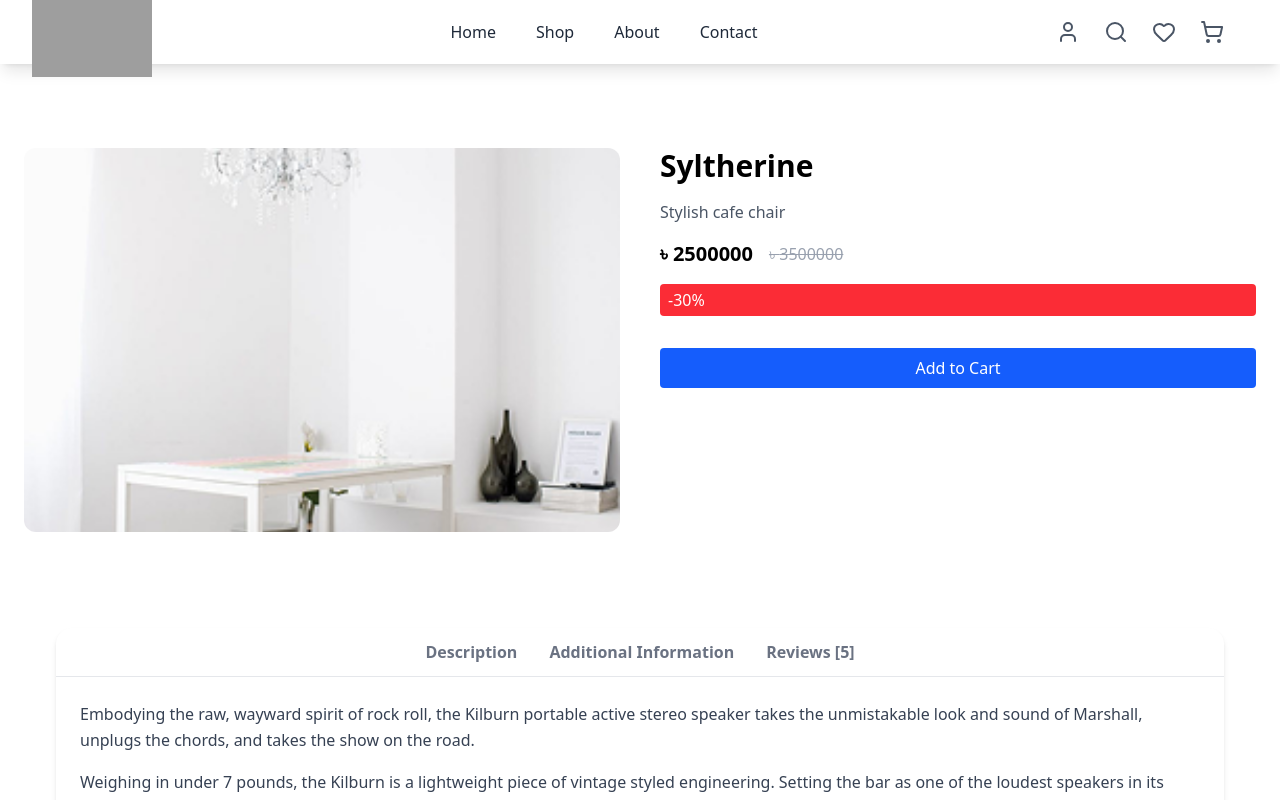
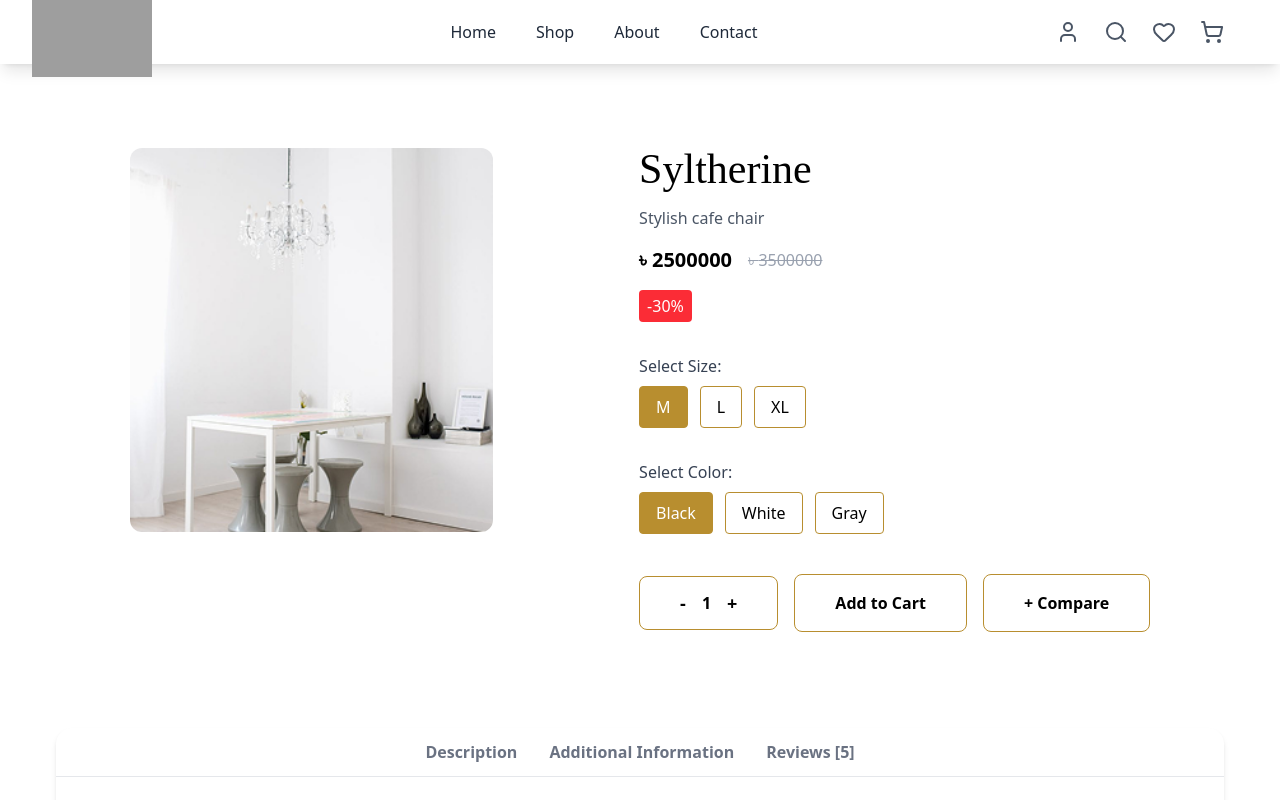
Before and after one commit to aayasIbrahim/Furniro, a Next.js app: page /products/1 in a window 1280 px wide. Shown: the top 800 px of the page. Built offline with nearby package versions, Linux system fonts and the light colour scheme; grey boxes are pictures that could not be loaded.

Commit message:
cart slice implement and cart Ul desing

```diff
--- a/package.json
+++ b/package.json
@@ -15,6 +15,7 @@
     "next": "15.5.4",
     "react": "19.1.0",
     "react-dom": "19.1.0",
+    "react-icon": "^1.0.0",
     "react-redux": "^9.2.0",
     "swiper": "^12.0.2"
   },
--- a/src/app/products/[id]/page.tsx
+++ b/src/app/products/[id]/page.tsx
@@ -1,9 +1,13 @@
 "use client";
-import React from "react";
+import React, { useState } from "react";
 import Image from "next/image";
 import ProductDetail from "@/components/products/ProductsDetails";
 import RelatedProduct from "@/components/products/RelatedProduct";
+import { useDispatch } from "react-redux";
+import { addToCart } from "@/app/redux/carts/cartSlice";
+import Button from "@/components/ul/Button";
 
+// 🛍️ Product Data
 const products = [
   {
     id: 1,
@@ -72,105 +76,66 @@ const products = [
     price: 500000,
     imageUrl: "/Products/image 8.png",
   },
-  {
-    id: 9,
-    name: "Syltherine",
-    description: "Stylish cafe chair",
-    price: 2500000,
-    oldPrice: 3500000,
-    imageUrl: "/Products/image 1.png",
-    badge: "-30%",
-    isFeatured: true,
-  },
-  {
-    id: 10,
-    name: "Leviosa",
-    description: "Stylish cafe chair",
-    price: 2500000,
-    imageUrl: "/Products/image 2.png",
-  },
-  {
-    id: 11,
-    name: "Lolito",
-    description: "Luxury big sofa",
-    price: 7000000,
-    oldPrice: 14000000,
-    imageUrl: "/Products/image 3.png",
-    badge: "-50%",
-  },
-  {
-    id: 12,
-    name: "Respira",
-    description: "Outdoor bar table and stool",
-    price: 500000,
-    imageUrl: "/Products/image 4.png",
-    badge: "New",
-    isFeatured: true,
-  },
-  {
-    id: 13,
-    name: "Grifo",
-    description: "Night lamp",
-    price: 1500000,
-    imageUrl: "/Products/image 5.png",
-  },
-  {
-    id: 14,
-    name: "Muggo",
-    description: "Small mug",
-    price: 150000,
-    imageUrl: "/Products/image 6.png",
-    badge: "New",
-  },
-  {
-    id: 15,
-    name: "Pingky",
-    description: "Cute bed set",
-    price: 7000000,
-    oldPrice: 14000000,
-    imageUrl: "/Products/image 7.png",
-    badge: "-50%",
-    isFeatured: true,
-  },
-  {
-    id: 16,
-    name: "Potty",
-    description: "Minimalist flower pot",
-    price: 500000,
-    imageUrl: "/Products/image 8.png",
-  },
 ];
+
+// 🧠 Type definition
 type Props = {
   params: { id: string };
 };
+
 const ProductPage = ({ params }: Props) => {
-  const id = params.id; // route param
+  const id = params.id;
   const product = products.find((p) => p.id === Number(id));
-  console.log(product);
+  const dispatch = useDispatch();
+
+  // 🧩 State for size, color, and quantity
+  const [selectedSize, setSelectedSize] = useState<string>("M");
+  const [selectedColor, setSelectedColor] = useState<string>("Black");
+  const [quantity, setQuantity] = useState<number>(1);
+
   if (!product) {
     return <div className="text-center py-20">Product not found!</div>;
   }
 
+  // 🛒 Add to Cart
+  const handleAddToCart = () => {
+    const cartItem = {
+      id: product.id,
+      name: product.name,
+      price: product.price,
+      imageUrl: product.imageUrl,
+      quantity,
+      size: selectedSize,
+      color: selectedColor,
+    };
+    dispatch(addToCart(cartItem));
+    alert(`${product.name} added to cart!`);
+    console.log("Cart Item:", cartItem);
+  };
+
   return (
     <div className="container mx-auto py-12 px-6 mt-[100px]">
-      <div className="flex flex-col lg:flex-row gap-10">
-        {/* Product Image */}
-        <div className="lg:w-1/2">
+      <div className="flex flex-col lg:flex-row lg:justify-evenly gap-10">
+        {/* 🖼 Product Image */}
+        <div>
           <Image
             src={product.imageUrl}
             alt={product.name}
-            width={400} // specify width
-            height={400} // specify height
-            className="w-full h-64 sm:h-80 md:h-96 rounded-xl object-cover transition-transform duration-500 hover:scale-105"
-            priority={false} // lazy load
-            quality={80} // image quality optimization
+            width={500}
+            height={481}
+            className="w-full h-64 sm:h-80 md:h-96 rounded-xl object-cover transition-transform duration-500"
+            priority
+            quality={80}
           />
         </div>
 
-        {/* Product Details */}
-        <div className="lg:w-1/2 flex flex-col gap-4">
-          <h1 className="text-3xl font-bold">{product.name}</h1>
+        {/* 📋 Product Details */}
+        <div className="flex flex-col gap-4">
+          <h1 className="font-[Poppins] font-normal text-[42px] leading-[100%] tracking-[0%]">
+            {product.name}
+          </h1>
           <p className="text-gray-600">{product.description}</p>
+
           <div className="flex items-center gap-4">
             <span className="text-xl font-semibold">৳ {product.price}</span>
             {product.oldPrice && (
@@ -179,48 +144,147 @@ const ProductPage = ({ params }: Props) => {
               </span>
             )}
           </div>
+
           {product.badge && (
-            <span className="bg-red-500 text-white px-2 py-1 rounded">
+            <span className="bg-red-500 text-white px-2 py-1 rounded w-fit">
               {product.badge}
             </span>
           )}
 
-          {/* Add to Cart Button */}
-          <button className="mt-4 bg-blue-600 text-white px-6 py-2 rounded hover:bg-blue-700">
-            Add to Cart
-          </button>
+          {/* 🧍‍♂️ Size Selection */}
+          <div className="mt-4">
+            <h3 className="font-medium text-gray-700 mb-2">Select Size:</h3>
+            <div className="flex gap-3">
+              {["M", "L", "XL"].map((size) => (
+                <button
+                  key={size}
+                  onClick={() => setSelectedSize(size)}
+                  className={`px-4 py-2 border border-[#B88E2F] rounded ${
+                    selectedSize === size
+                      ? "bg-[#B88E2F] text-white border-[#B88E2F]"
+                      : "hover:bg-gray-100"
+                  } transition`}
+                >
+                  {size}
+                </button>
+              ))}
+            </div>
+          </div>
+
+          {/* 🎨 Color Selection */}
+          <div className="mt-4">
+            <h3 className="font-medium text-gray-700 mb-2">Select Color:</h3>
+            <div className="flex gap-3">
+              {["Black", "White", "Gray"].map((color) => (
+                <button
+                  key={color}
+                  onClick={() => setSelectedColor(color)}
+                  className={`px-4 py-2 border border-[#B88E2F] rounded ${
+                    selectedColor === color
+                      ? "bg-[#B88E2F] text-white border "
+                      : "hover:bg-gray-100"
+                  } transition`}
+                >
+                  {color}
+                </button>
+              ))}
+            </div>
+          </div>
+
+          {/* 🛒 Add to Cart Button */}
+          <div className="flex flex-col sm:flex-row gap-4">
+            <div className="mt-4 flex items-center gap-3">
+              <div className="mt-2 flex items-center border border-[#B88E2F] rounded  font-semibold px-6 py-1 rounded-lg transition-all duration-200">
+                <button
+                  onClick={() => setQuantity((prev) => Math.max(1, prev - 1))}
+                  className="px-4 py-2 hover:bg-gray-100 text-lg"
+                >
+                  -
+                </button>
+                <span className="border-[#B88E2F]">{quantity}</span>
+                <button
+                  onClick={() => setQuantity((prev) => prev + 1)}
+                  className="px-4 py-2 hover:bg-gray-100 text-lg"
+                >
+                  +
+                </button>
+              </div>
+            </div>
+            <Button
+              onClick={handleAddToCart}
+              className="mt-6 text-black px-6 py-1 rounded  transition"
+              text=" Add to Cart"
+            />
+            <Button
+              className="mt-6 text-black px-6 py-1 rounded  transition"
+              text="+ Compare"
+            />
+          </div>
         </div>
       </div>
 
-
-
-
-
-
-
-
-
-
-
-
-
-
-
-
-
-
-
-
-
-
-
-
-
-
+      {/* 📄 Additional Sections */}
       <ProductDetail />
-      <RelatedProduct/>
+      <RelatedProduct />
     </div>
   );
 };
 
 export default ProductPage;
+
+// import mongoose from "mongoose";
+
+// const productSchema = new mongoose.Schema(
+//   {
+//     name: { type: String, required: true, trim: true },
+//     slug: { type: String, required: true, unique: true },
+//     description: { type: String },
+//     category: { type: String },
+//     brand: { type: String },
+//     price: { type: Number, required: true },
+//     oldPrice: { type: Number },
+//     discount: { type: Number },
+//     currency: { type: String, default: "BDT" },
+//     stock: { type: Number, default: 0 },
+//     inStock: { type: Boolean, default: true },
+
+//     images: [
+//       {
+//         url: { type: String, required: true },
+//         alt: String,
+//         isPrimary: { type: Boolean, default: false },
+//       },
+//     ],
+
+//     variants: {
+//       colors: [
+//         {
+//           name: String,
+//           hex: String,
+//           image: String,
+//         },
+//       ],
+//       sizes: [String],
+//     },
+
+//     rating: { type: Number, default: 0 },
+//     numReviews: { type: Number, default: 0 },
+//     reviews: [
+//       {
+//         userId: { type: mongoose.Schema.Types.ObjectId, ref: "User" },
+//         name: String,
+//         rating: Number,
+//         comment: String,
+//         createdAt: { type: Date, default: Date.now },
+//       },
+//     ],
+
+//     tags: [String],
+//     badge: String,
+//     isFeatured: { type: Boolean, default: false },
+//   },
+//   { timestamps: true }
+// );
+
+// export default mongoose.models.Product ||
+//   mongoose.model("Product", productSchema);
```
Also changed, not shown: 1 other file (tests, documents, lock files or other folders).
